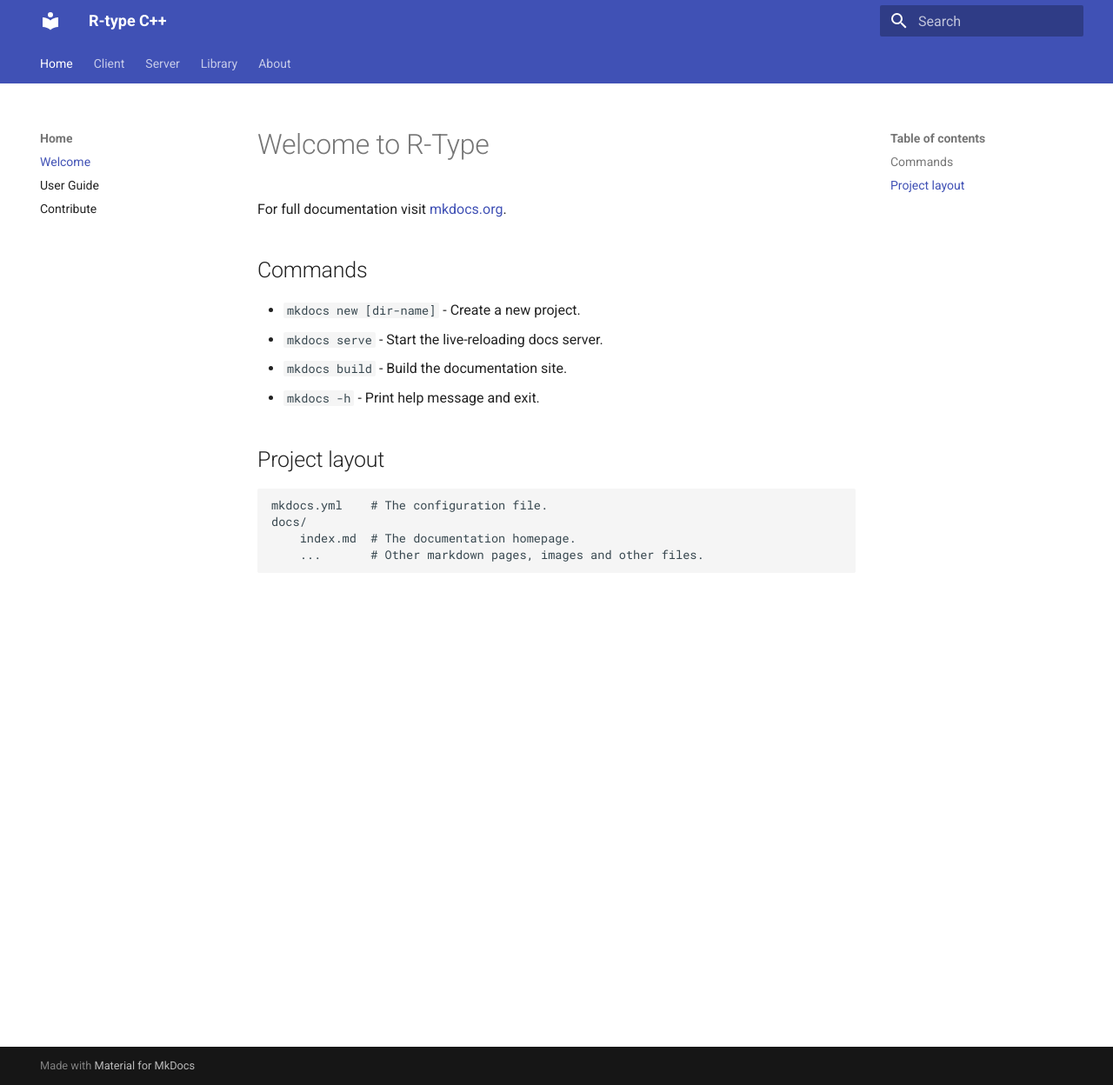
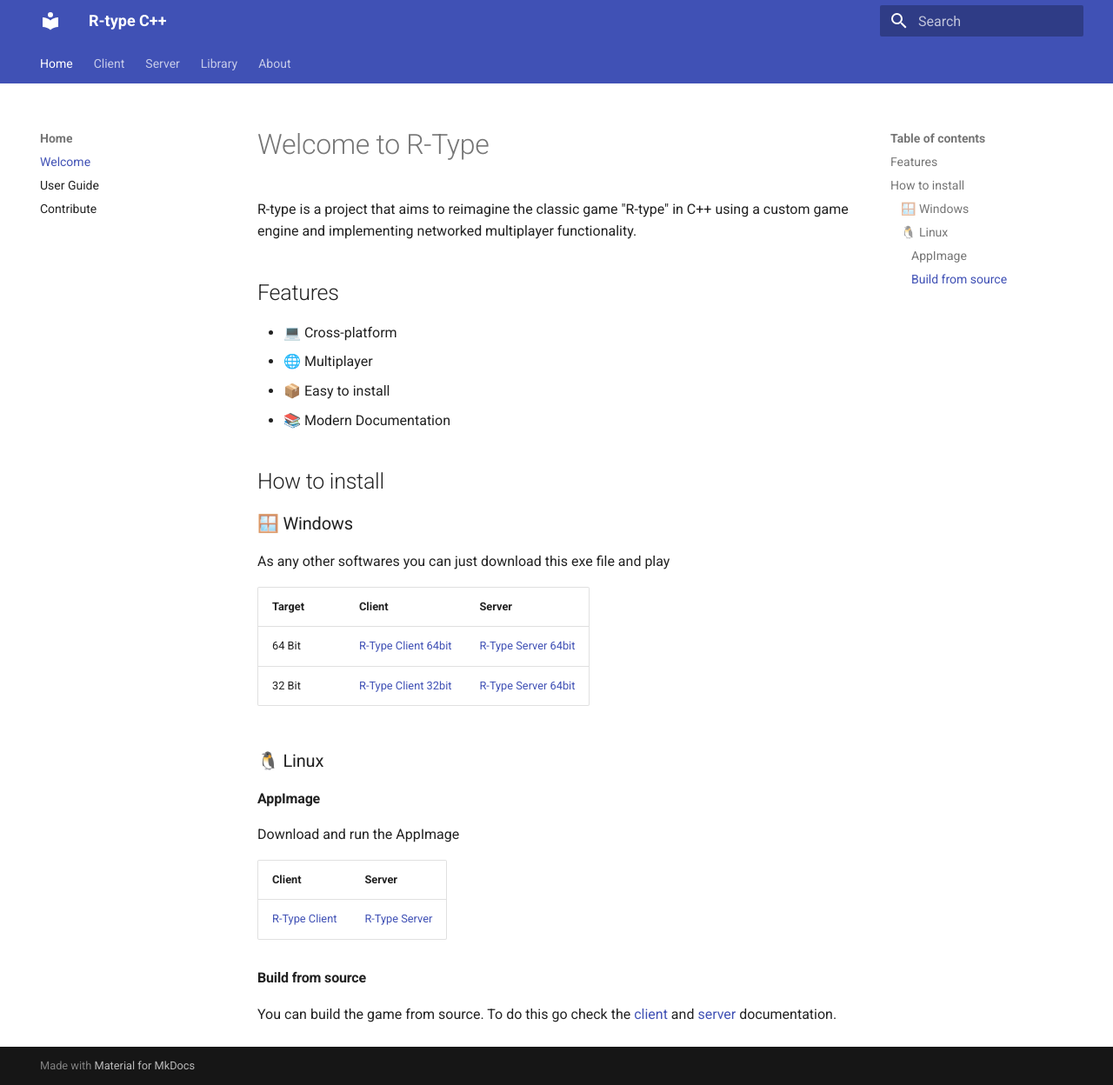
Before and after one commit to KeziahImer/R-Type, an MkDocs documentation site: the page built from docs/index.md, in a window 1280 px wide and 1248 px high. Shown: the whole window at 87% size. Built offline with MkDocs 1.6.1 and Material for MkDocs 9.7.7, drawn with Linux system fonts in a browser that asks for light colours.

Commit message:
:memo: add index.md documentation

```diff
--- a/docs/index.md
+++ b/docs/index.md
@@ -1,17 +1,35 @@
 # Welcome to R-Type
 
-For full documentation visit [mkdocs.org](https://www.mkdocs.org).
+R-type is a project that aims to reimagine the classic game "R-type" in C++ using a custom game engine and implementing networked multiplayer functionality.
 
-## Commands
+## Features
 
-- `mkdocs new [dir-name]` - Create a new project.
-- `mkdocs serve` - Start the live-reloading docs server.
-- `mkdocs build` - Build the documentation site.
-- `mkdocs -h` - Print help message and exit.
+- 💻 Cross-platform
+- 🌐 Multiplayer
+- 📦 Easy to install
+- 📚 Modern Documentation
 
-## Project layout
+## How to install
 
-    mkdocs.yml    # The configuration file.
-    docs/
-        index.md  # The documentation homepage.
-        ...       # Other markdown pages, images and other files.
+### 🪟 Windows
+
+As any other softwares you can just download this exe file and play
+
+| Target | Client                  | Server                  |
+| ------ | ----------------------- | ----------------------- |
+| 64 Bit | [R-Type Client 64bit]() | [R-Type Server 64bit]() |
+| 32 Bit | [R-Type Client 32bit]() | [R-Type Server 64bit]() |
+
+### 🐧 Linux
+
+#### AppImage
+
+Download and run the AppImage
+
+| Client            | Server            |
+| ----------------- | ----------------- |
+| [R-Type Client]() | [R-Type Server]() |
+
+#### Build from source
+
+You can build the game from source. To do this go check the [client](client/index.md) and [server](server/index.md) documentation.
--- a/mkdocs.yml
+++ b/mkdocs.yml
@@ -46,3 +46,6 @@ theme:
     # - search.suggest
     # - toc.follow
     # - toc.integrate
+
+markdown_extensions:
+  - tables
```
